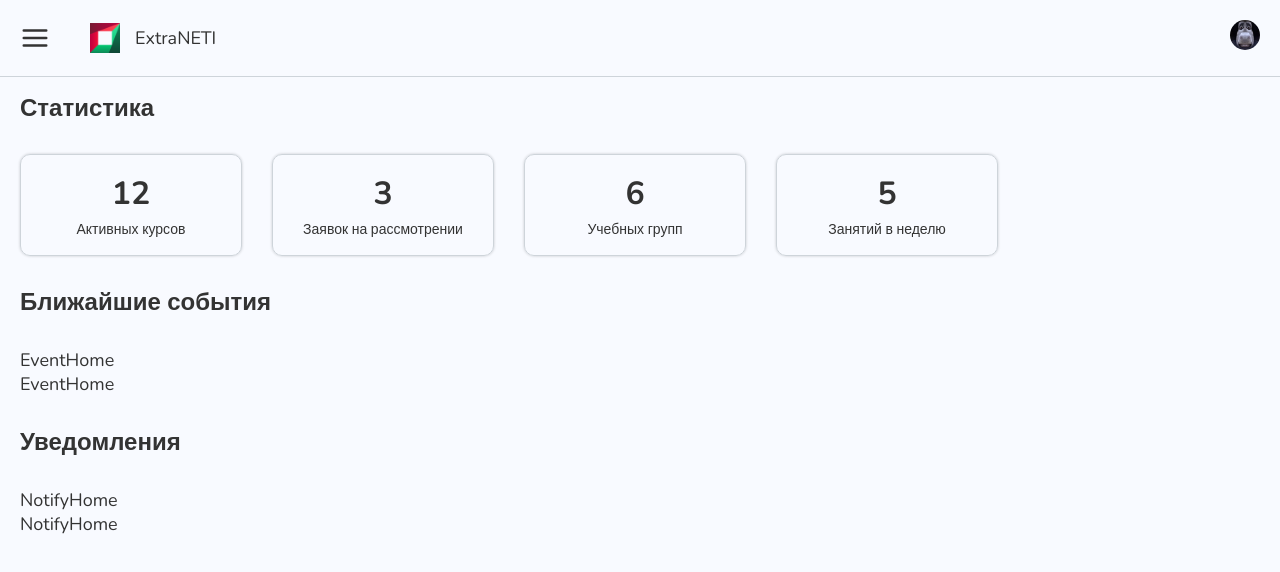
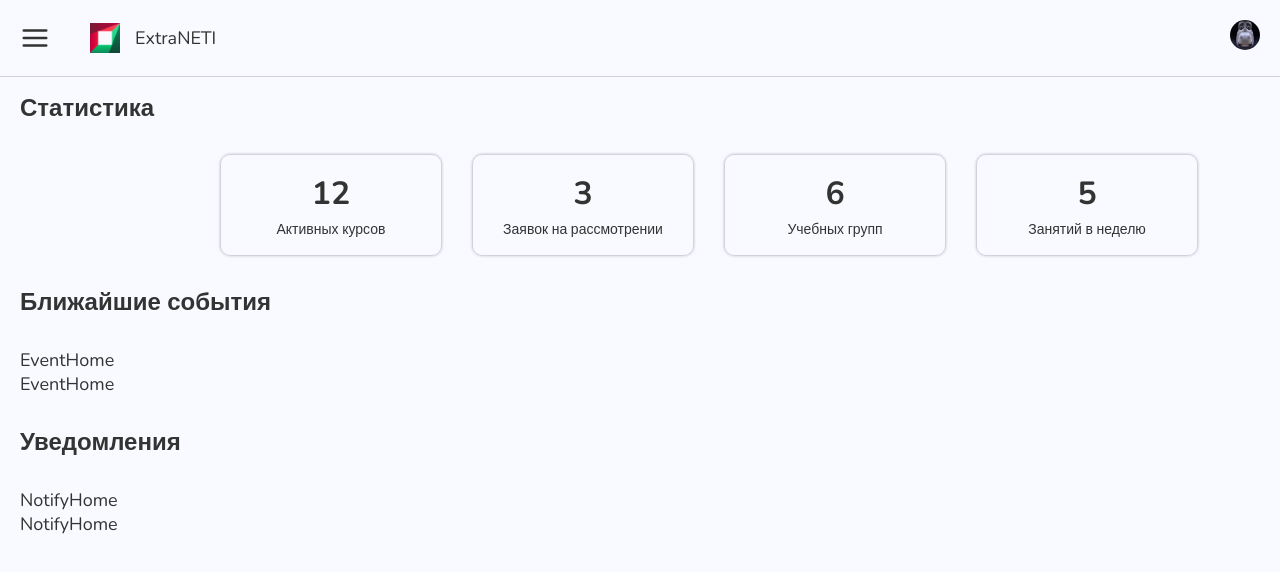
Before and after one commit to tw1zz9/NSTU-prjct, a React (Create React App) app: page / in a window 1280 px wide. Shown: the top 572 px of the page. Built offline with nearby package versions, Linux system fonts and the light colour scheme; a web font is replaced by a local one.

Commit message:
по фигне

```diff
--- a/src/App.js
+++ b/src/App.js
@@ -20,7 +20,7 @@ function App() {
 
   return (
     <div className="App">
-      <Header onClickSidePanel={handleClickSidePanel} />
+      <Header className="header" onClickSidePanel={handleClickSidePanel} />
       <SidePanel isSidePanelOpen={isSidePanelOpen} />
       <Routes>
         <Route path="/" element={<TeacherHome isSidePanelOpen={isSidePanelOpen} />} />
--- a/src/components/Header/Header.module.scss
+++ b/src/components/Header/Header.module.scss
@@ -7,6 +7,9 @@
   border-bottom: 1px solid $borderClr;
   padding: 20px;
   align-items: center;
+  position: sticky;
+  top: 0;
+  z-index: 1000;
 }
 
 .leftBlock {
--- a/src/scss/pages.scss
+++ b/src/scss/pages.scss
@@ -17,7 +17,17 @@
   display: flex;
   gap: 30px;
   width: 100%;
-  transition: opacity 0.5s;
+  transition: margin-left 0.5s, opacity 0.5s;
+}
+
+.center {
+  margin-left: 200px;
+  transition: margin-left 0.5s;
+}
+
+.start {
+  margin-left: 0;
+  transition: margin-left 0.5s;
 }
 
 .titleHome {
```
